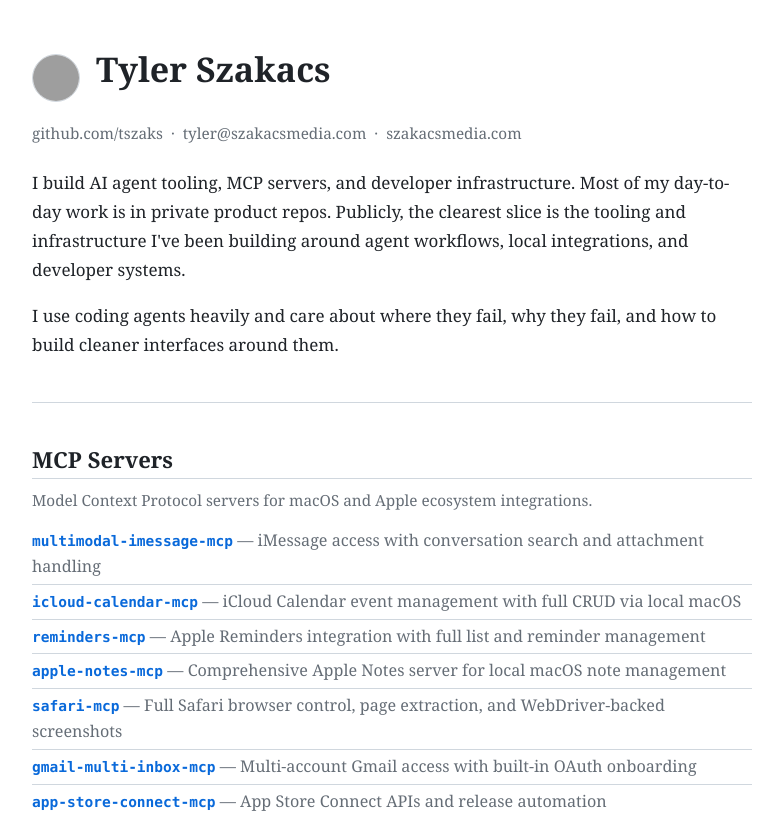
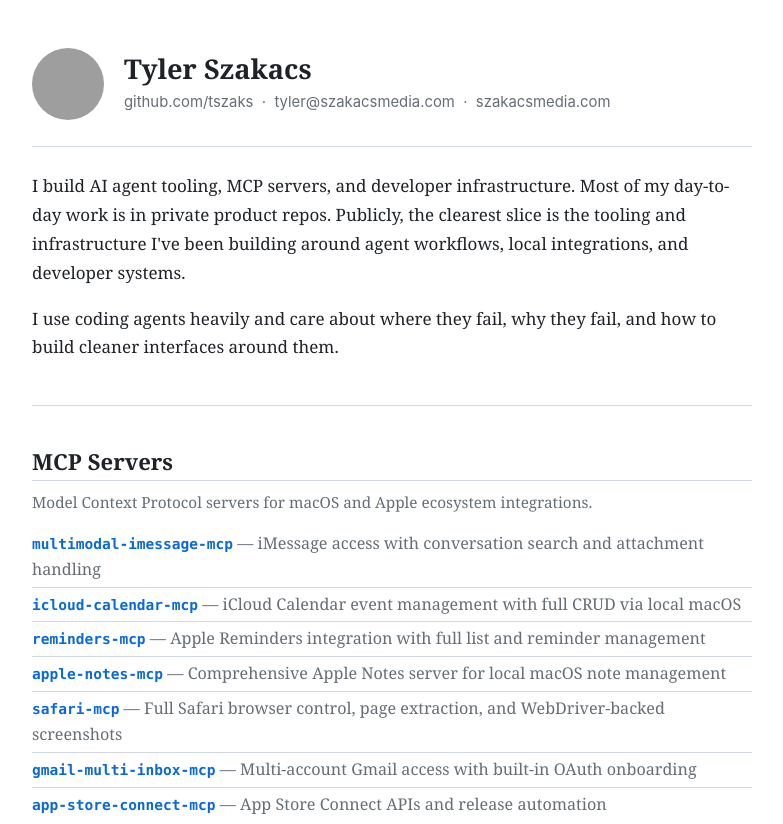
Before and after one commit to tszaks/tylerszakacs, a website: page index.html in a window 1280 px wide. Shown: the top 824 px of the page, without its empty margins (248-1031 px from the left). Drawn offline with Linux system fonts and the light colour scheme; grey boxes are pictures that could not be loaded.

Commit message:
tighten header: larger avatar, name + meta as one block

```diff
--- a/index.html
+++ b/index.html
@@ -108,29 +108,34 @@
     .header {
       display: flex;
       align-items: center;
-      gap: 16px;
-      margin-bottom: 0.75em;
+      gap: 20px;
+      margin-bottom: 1.5em;
+      padding-bottom: 1.5em;
+      border-bottom: 1px solid var(--border);
     }
 
     .avatar {
-      width: 48px;
-      height: 48px;
+      width: 72px;
+      height: 72px;
       border-radius: 50%;
-      border: 1px solid var(--border);
       flex-shrink: 0;
+      object-fit: cover;
     }
 
-    .header h1 {
+    .header-text h1 {
       margin-top: 0;
       border-bottom: none;
       padding-bottom: 0;
+      font-size: 1.6em;
+      margin-bottom: 0.15em;
     }
 
     /* ── Meta ── */
     .meta {
       color: var(--muted);
-      font-size: 0.9em;
-      margin-bottom: 1.5em;
+      font-size: 0.875em;
+      margin-bottom: 0;
+      font-family: -apple-system, BlinkMacSystemFont, "Segoe UI", sans-serif;
     }
 
     .meta a { color: var(--muted); }
@@ -196,9 +201,8 @@
 
   <div class="header">
     <img class="avatar" src="https://avatars.githubusercontent.com/u/182370411?v=4" alt="Tyler Szakacs" />
+    <div class="header-text">
       <h1>Tyler Szakacs</h1>
-  </div>
-
       <p class="meta">
         <a href="https://github.com/tszaks" target="_blank">github.com/tszaks</a>
         &nbsp;·&nbsp;
@@ -206,6 +210,8 @@
         &nbsp;·&nbsp;
         <a href="https://szakacsmedia.com" target="_blank">szakacsmedia.com</a>
       </p>
+    </div>
+  </div>
 
   <p>
     I build AI agent tooling, MCP servers, and developer infrastructure. Most of my day-to-day work is in private product repos. Publicly, the clearest slice is the tooling and infrastructure I've been building around agent workflows, local integrations, and developer systems.
```
Lines whose indentation alone changed are shown as unchanged.
